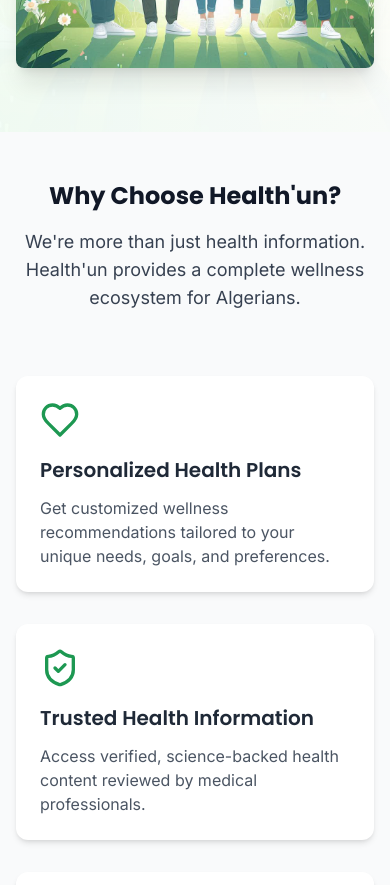
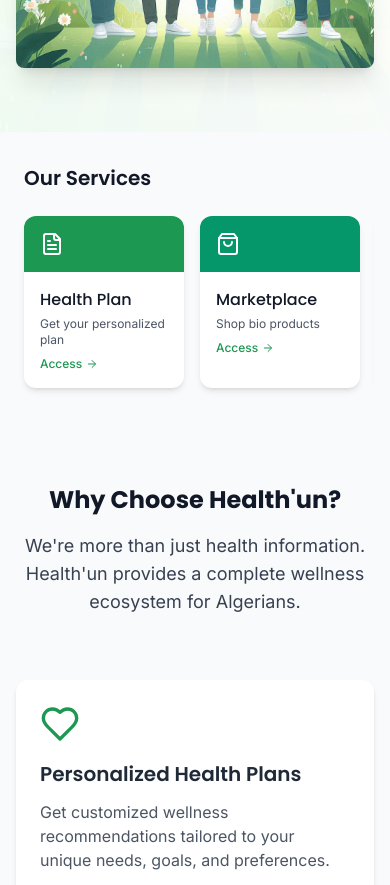
Before and after one commit to nadjib-dbz/Health-Un, a React (Vite) app: page / in a window 390 px wide. Shown: the part 780-1665 px from the top of the page. Built offline with nearby package versions, Linux system fonts and the light colour scheme.

Commit message:
our services access on mobile version added

```diff
--- /dev/null
+++ b/src/components/home/ShortcutsSection.tsx
@@ -0,0 +1,103 @@
+import { motion } from 'framer-motion';
+import { Link } from 'react-router-dom';
+import {
+  ShoppingBag,
+  FileText,
+  BookOpen,
+  Users,
+  Heart,
+  ArrowRight
+} from 'lucide-react';
+
+// Define the shortcuts
+const shortcuts = [
+  {
+    id: 1,
+    title: 'Health Plan',
+    description: 'Get your personalized plan',
+    icon: <FileText className="h-6 w-6 text-white" />,
+    path: '/health-plan',
+    color: 'bg-primary-600 dark:bg-primary-700'
+  },
+  {
+    id: 2,
+    title: 'Marketplace',
+    description: 'Shop bio products',
+    icon: <ShoppingBag className="h-6 w-6 text-white" />,
+    path: '/marketplace',
+    color: 'bg-emerald-600 dark:bg-emerald-700'
+  },
+  {
+    id: 3,
+    title: 'Health Info',
+    description: 'Explore health articles',
+    icon: <BookOpen className="h-6 w-6 text-white" />,
+    path: '/health-info',
+    color: 'bg-blue-600 dark:bg-blue-700'
+  },
+  {
+    id: 4,
+    title: 'About Us',
+    description: 'Meet our team',
+    icon: <Users className="h-6 w-6 text-white" />,
+    path: '/about-us',
+    color: 'bg-amber-600 dark:bg-amber-700'
+  },
+  {
+    id: 5,
+    title: 'Wellness Tips',
+    description: 'Daily health advice',
+    icon: <Heart className="h-6 w-6 text-white" />,
+    path: '/health-info?category=Wellness',
+    color: 'bg-rose-600 dark:bg-rose-700'
+  }
+];
+
+const ShortcutsSection = () => {
+  return (
+    <section className="py-8 md:py-10 md:hidden bg-gray-50 dark:bg-gray-900">
+      <div className="container-custom">
+        <h2 className="text-xl font-heading font-semibold text-gray-900 dark:text-white mb-6 px-2">
+          Our Services
+        </h2>
+
+        <div className="overflow-x-auto pb-4 hide-scrollbar">
+          <div className="flex space-x-4 px-2 min-w-max">
+            {shortcuts.map((shortcut, index) => (
+              <motion.div
+                key={shortcut.id}
+                initial={{ opacity: 0, y: 20 }}
+                animate={{ opacity: 1, y: 0 }}
+                transition={{ duration: 0.3, delay: index * 0.1 }}
+                className="w-[160px] flex-shrink-0"
+              >
+                <Link
+                  to={shortcut.path}
+                  className="block h-full bg-white dark:bg-gray-800 rounded-xl shadow-md hover:shadow-lg transition-all duration-300 overflow-hidden"
+                >
+                  <div className={`${shortcut.color} p-4`}>
+                    {shortcut.icon}
+                  </div>
+                  <div className="p-4">
+                    <h3 className="font-heading font-medium text-gray-900 dark:text-white mb-1">
+                      {shortcut.title}
+                    </h3>
+                    <p className="text-xs text-gray-600 dark:text-gray-400 mb-2">
+                      {shortcut.description}
+                    </p>
+                    <div className="flex items-center text-primary-600 dark:text-primary-400 text-xs font-medium">
+                      <span>Access</span>
+                      <ArrowRight size={12} className="ml-1" />
+                    </div>
+                  </div>
+                </Link>
+              </motion.div>
+            ))}
+          </div>
+        </div>
+      </div>
+    </section>
+  );
+};
+
+export default ShortcutsSection;
--- a/src/index.css
+++ b/src/index.css
@@ -1,6 +1,16 @@
 @tailwind base;
 @tailwind components;
 @tailwind utilities;
+
+@layer utilities {
+  .hide-scrollbar::-webkit-scrollbar {
+    display: none;
+  }
+  .hide-scrollbar {
+    -ms-overflow-style: none;
+    scrollbar-width: none;
+  }
+}
 
 :root {
   --font-heading: 'Poppins', sans-serif;
--- a/src/pages/HomePage.tsx
+++ b/src/pages/HomePage.tsx
@@ -1,6 +1,7 @@
 import React from 'react';
 import { Helmet } from 'react-helmet';
 import HeroSection from '../components/home/HeroSection';
+import ShortcutsSection from '../components/home/ShortcutsSection';
 import FeaturesSection from '../components/home/FeaturesSection';
 import AboutSection from '../components/home/AboutSection';
 import TestimonialsSection from '../components/home/TestimonialsSection';
@@ -15,6 +16,7 @@ const HomePage = () => {
       </Helmet>
 
       <HeroSection />
+      <ShortcutsSection />
       <FeaturesSection />
       <AboutSection />
       <TestimonialsSection />
```
